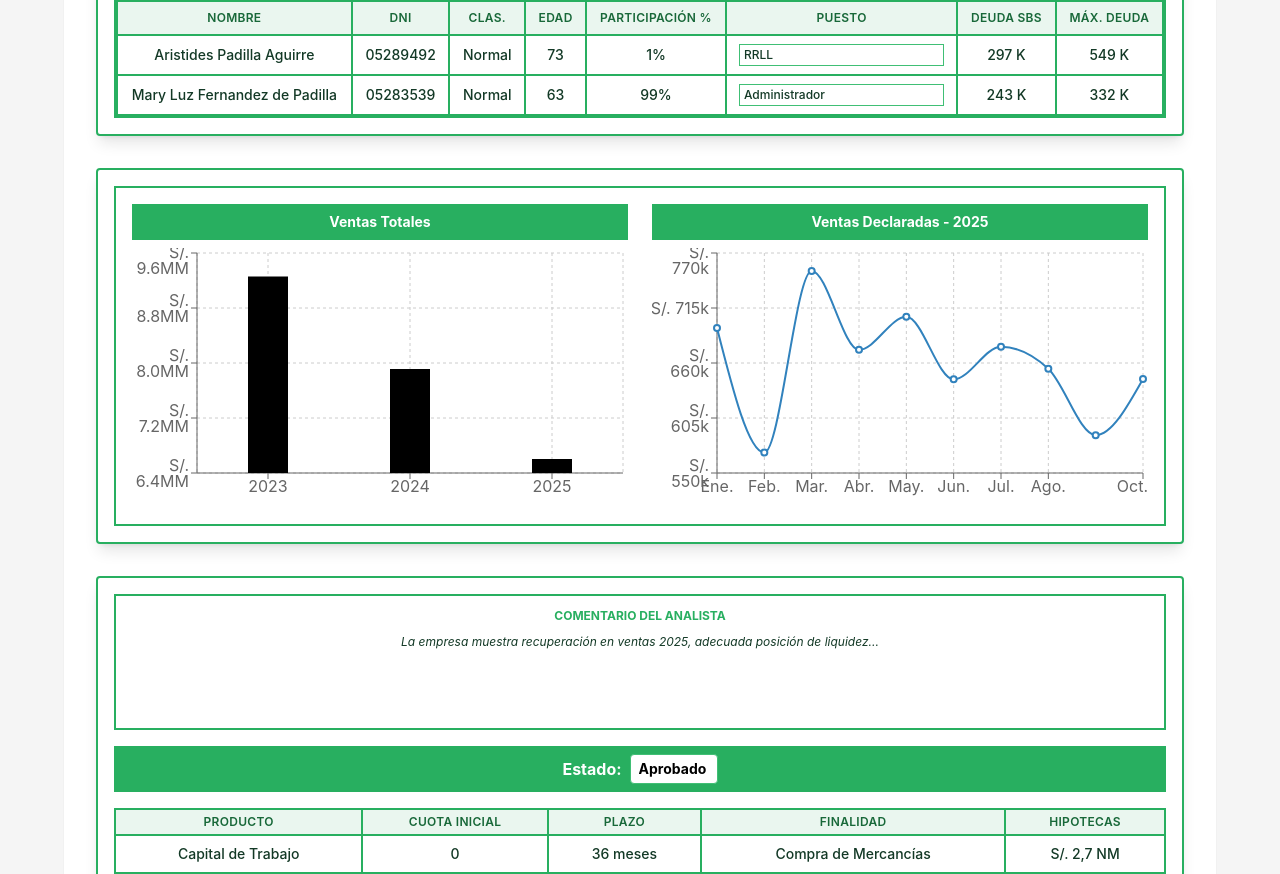
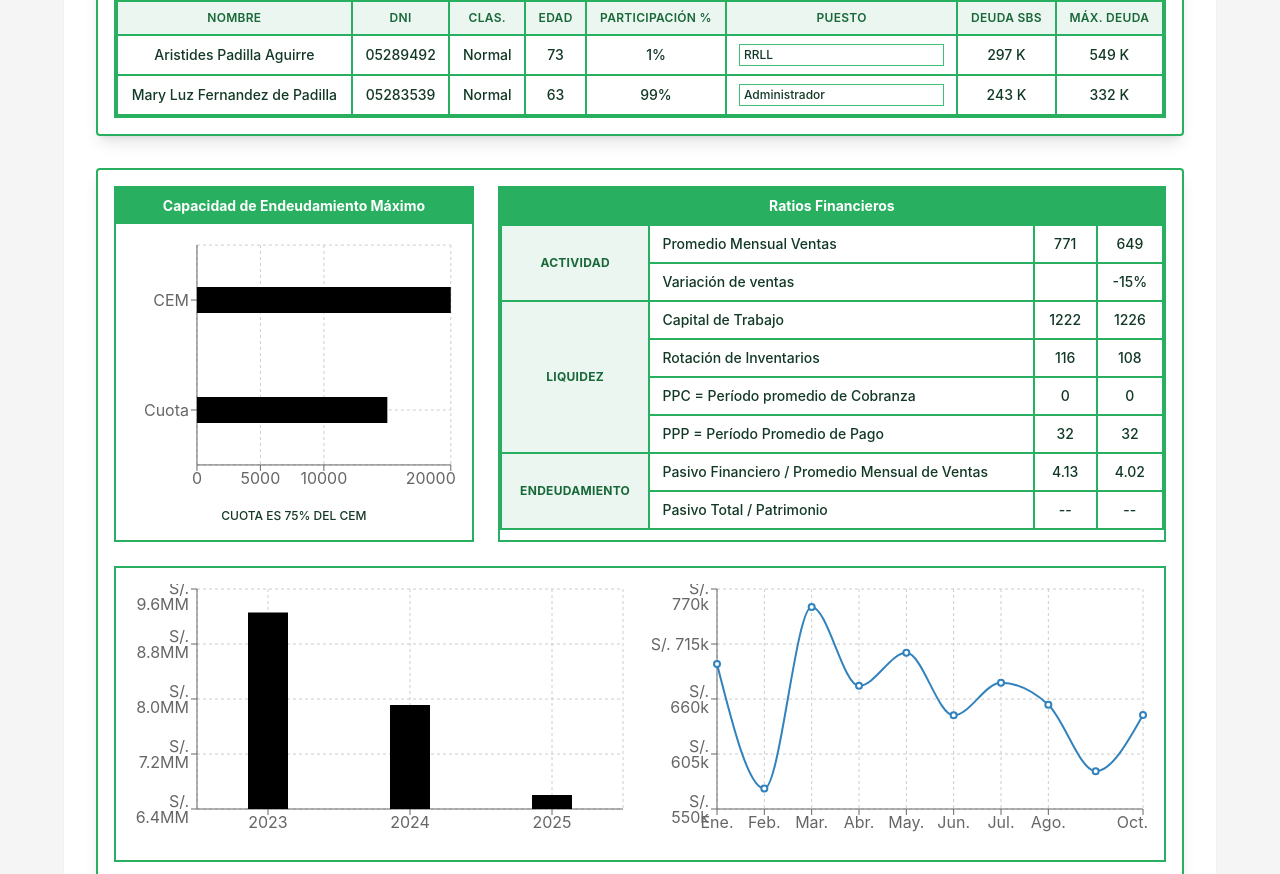
Before and after one commit to aless1999ct/OnePager-View, a React (Vite) app: page / in a window 1280 px wide. Shown: the part 955-1829 px from the top of the page. Built offline with nearby package versions, Linux system fonts and the light colour scheme; the HTML template or start-up script is replaced by a standard one.

Commit message:
Update IndicadoresFinancieros.tsx

```diff
--- a/src/components/IndicadoresFinancieros.tsx
+++ b/src/components/IndicadoresFinancieros.tsx
@@ -42,17 +42,62 @@ const formatCurrencyAxis = (value: number) => {
 };
 
 /* =========================
+   DATA DETALLE CEM (TOOLTIP)
+========================= */
+const cemDetalle = [
+  { concepto: "Ventas RT (+)", importe: 433097, part: "100%" },
+  { concepto: "Ventas INF (+)", importe: 0, part: "0%" },
+  { concepto: "Costo de Ventas (-)", importe: 264189, part: "61%" },
+  { concepto: "Utilidad Bruta (=)", importe: 168908, part: "39%" },
+  { concepto: "Gastos Administrativos (-)", importe: 110778, part: "26%" },
+  { concepto: "Utilidad Operativa (=)", importe: 58130, part: "13%" },
+  { concepto: "Gastos Financieros (-)", importe: 41720, part: "10%" },
+  { concepto: "Utilidad Neta (=)", importe: 16410, part: "4%" },
+  { concepto: "Gastos Familiares (-)", importe: 4102, part: "1%" },
+  { concepto: "CEM (=)", importe: 12307, part: "3%" },
+];
+
+/* =========================
+   TOOLTIP CEM
+========================= */
+const CemTooltip = ({ active, payload }: any) => {
+  if (!active || !payload?.length) return null;
+  if (payload[0].payload.name !== "CEM") return null;
+
+  return (
+    <div className="bg-white border shadow-lg p-2 text-xs">
+      <table>
+        <thead>
+          <tr className="font-bold">
+            <td className="pr-3">Concepto</td>
+            <td className="pr-3 text-right">Importe</td>
+            <td className="text-right">%</td>
+          </tr>
+        </thead>
+        <tbody>
+          {cemDetalle.map((r, i) => (
+            <tr key={i}>
+              <td className="pr-3">{r.concepto}</td>
+              <td className="pr-3 text-right">S/. {r.importe.toLocaleString()}</td>
+              <td className="text-right">{r.part}</td>
+            </tr>
+          ))}
+        </tbody>
+      </table>
+    </div>
+  );
+};
+
+/* =========================
    TOOLTIP VENTAS TOTALES
 ========================= */
 const TotalTooltip = ({ active, payload }: any) => {
   if (!active || !payload?.length) return null;
 
-  const { promedio } = payload[0].payload;
-
   return (
     <div className="bg-white border shadow p-2 text-xs">
       <div className="font-bold">Promedio anual</div>
-      <div>S/. {promedio.toLocaleString()}</div>
+      <div>S/. {payload[0].payload.promedio.toLocaleString()}</div>
     </div>
   );
 };
@@ -84,64 +129,113 @@ const IndicadoresFinancieros = ({
     });
   }, []);
 
-  /* ===== Ventas 2025 (sin ceros) ===== */
+  /* ===== Ventas 2025 sin ceros ===== */
   const ventasMensuales2025 = monthlySeries
-    .find((s) => s.year === "2025")!
-    .data
-    .map((v, i) => ({ mes: months[i], ventas: v }))
+    .find(s => s.year === "2025")!
+    .data.map((v, i) => ({ mes: months[i], ventas: v }))
     .filter(v => v.ventas > 0);
+
+  /* ===== CEM ===== */
+  const cem = Number(cemMensual);
+  const cuotaNum = Number(cuota);
+  const percent = cem === 0 ? 0 : Math.round((cuotaNum / cem) * 100);
+
+  const cemCuotaData = [
+    { name: "CEM", value: cem },
+    { name: "Cuota", value: cuotaNum },
+  ];
+
+  const liquidezFiltrada = indicadores.liquidez.filter(
+    i => i.nombre !== "Ciclo Operativo"
+  );
+
+  const endeudamientoAjustado = [
+    ...indicadores.endeudamiento,
+    { nombre: "Pasivo Total / Patrimonio", valor2023: "--", valor2024: "--" },
+  ];
 
   return (
     <div className="bg-card border-2 border-primary rounded-lg shadow-lg mt-6 overflow-hidden">
+
       <div className="p-4 space-y-6">
 
-        {/* ===== OTROS GRÁFICOS ===== */}
+        {/* ===== CEM + RATIOS ===== */}
+        <div className="grid grid-cols-1 lg:grid-cols-[1.4fr_2.6fr] gap-6">
+
+          {/* CEM */}
+          <div className="border-2 border-primary">
+            <div className="header-banner text-sm text-center">
+              Capacidad de Endeudamiento Máximo
+            </div>
+            <div className="p-4">
+              <ResponsiveContainer width="100%" height={260}>
+                <BarChart data={cemCuotaData} layout="vertical">
+                  <CartesianGrid strokeDasharray="3 3" />
+                  <XAxis type="number" />
+                  <YAxis type="category" dataKey="name" />
+                  <Tooltip content={<CemTooltip />} />
+                  <Bar dataKey="value" barSize={26} />
+                </BarChart>
+              </ResponsiveContainer>
+              <div className="text-xs text-center mt-2 font-medium">
+                CUOTA ES {percent}% DEL CEM
+              </div>
+            </div>
+          </div>
+
+          {/* RATIOS */}
+          <div className="border-2 border-primary">
+            <div className="header-banner text-sm text-center">
+              Ratios Financieros
+            </div>
+            <table className="w-full text-xs">
+              <tbody>
+                {[["Actividad", indicadores.actividad],
+                  ["Liquidez", liquidezFiltrada],
+                  ["Endeudamiento", endeudamientoAjustado]
+                ].map(([t, d]: any, i) => (
+                  d.map((r: any, j: number) => (
+                    <tr key={`${i}-${j}`}>
+                      {j === 0 && (
+                        <td rowSpan={d.length} className="data-label text-center font-bold">
+                          {t}
+                        </td>
+                      )}
+                      <td className="data-cell">{r.nombre}</td>
+                      <td className="data-cell text-center">{r.valor2023}</td>
+                      <td className="data-cell text-center">{r.valor2024}</td>
+                    </tr>
+                  ))
+                ))}
+              </tbody>
+            </table>
+          </div>
+        </div>
+
+        {/* ===== GRÁFICOS ===== */}
         <div className="grid grid-cols-1 md:grid-cols-2 gap-6 border-2 border-primary p-4">
 
-          {/* ===== VENTAS TOTALES ===== */}
-          <div>
-            <div className="header-banner text-sm text-center mb-2">
-              Ventas Totales
-            </div>
-
+          {/* Ventas Totales */}
           <ResponsiveContainer width="100%" height={260}>
             <BarChart data={annualSalesData}>
               <CartesianGrid strokeDasharray="3 3" />
               <XAxis dataKey="anio" />
-                <YAxis
-                  domain={["auto", "auto"]}
-                  tickFormatter={formatCurrencyAxis}
-                />
+              <YAxis domain={["auto", "auto"]} tickFormatter={formatCurrencyAxis} />
               <Tooltip content={<TotalTooltip />} />
               <Bar dataKey="total" barSize={40} />
             </BarChart>
           </ResponsiveContainer>
-          </div>
 
-          {/* ===== VENTAS DECLARADAS ===== */}
-          <div>
-            <div className="header-banner text-sm text-center mb-2">
-              Ventas Declaradas - 2025
-            </div>
-
+          {/* Ventas 2025 */}
           <ResponsiveContainer width="100%" height={260}>
             <LineChart data={ventasMensuales2025}>
               <CartesianGrid strokeDasharray="3 3" />
               <XAxis dataKey="mes" />
-                <YAxis
-                  domain={["auto", "auto"]}
-                  tickFormatter={formatCurrencyAxis}
-                />
+              <YAxis domain={["auto", "auto"]} tickFormatter={formatCurrencyAxis} />
               <Tooltip formatter={(v: number) => `S/. ${v.toLocaleString()}`} />
-                <Line
-                  type="monotone"
-                  dataKey="ventas"
-                  strokeWidth={2}
-                  dot={{ r: 3 }}
-                />
+              <Line type="monotone" dataKey="ventas" strokeWidth={2} dot={{ r: 3 }} />
             </LineChart>
           </ResponsiveContainer>
-          </div>
 
         </div>
       </div>
```
Lines whose indentation alone changed are shown as unchanged.
